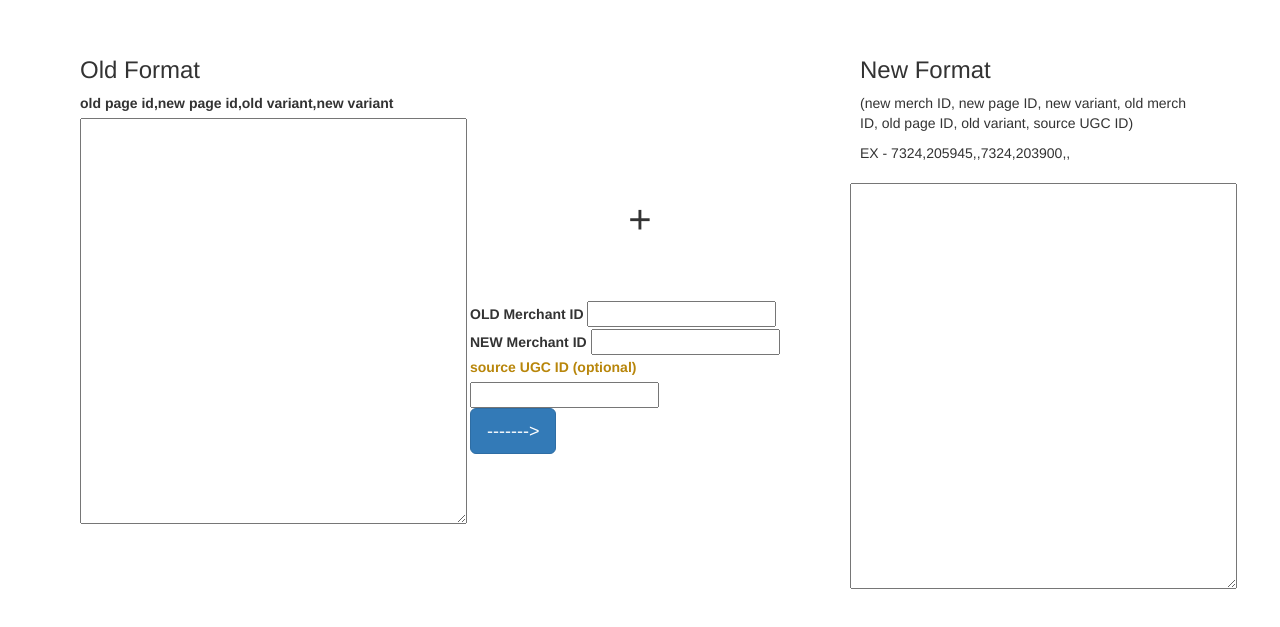
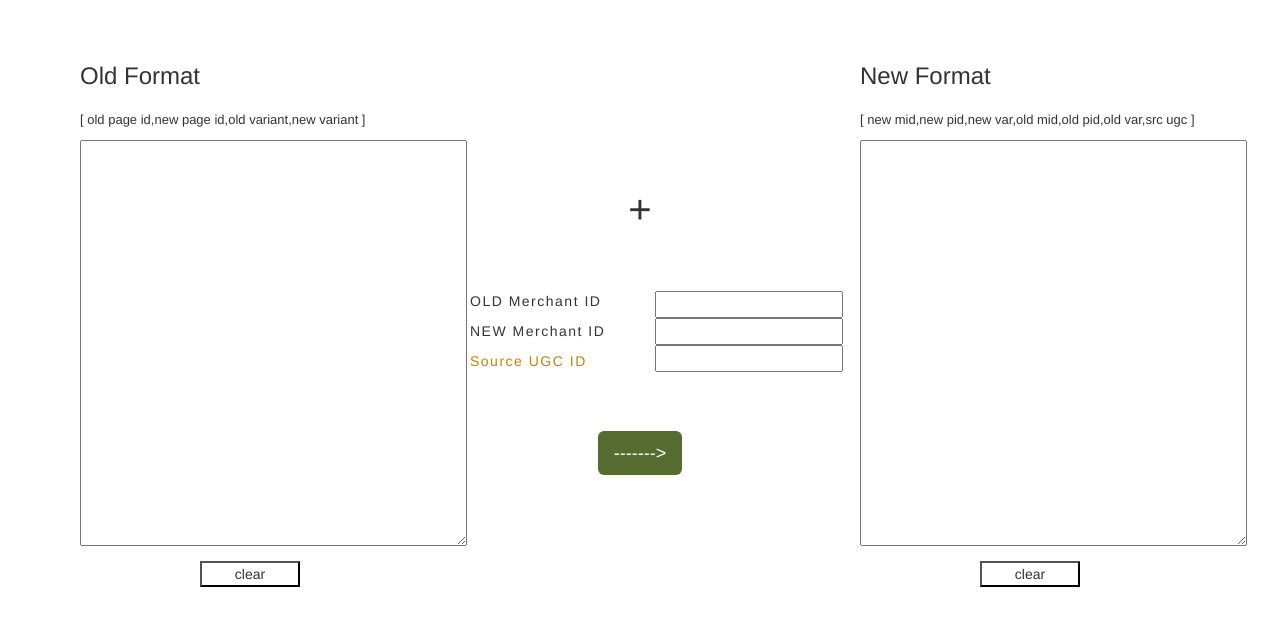
Before and after one commit to TrRo26/PIDMFT, a website with bundled scripts: page index.html in a window 1280 px wide. Shown: the part 83-710 px from the top of the page. Built offline with nearby package versions, Linux system fonts and the light colour scheme.

Commit message:
Polish styling

```diff
--- a/bundle.js
+++ b/bundle.js
@@ -888,22 +888,25 @@ var Baby = require('babyparse')
 // browserify pidmft.js > bundle.js
 
 $('.format-btn').on('click', function() {
+	var oldData = $('.old-data').val().trim()
 	var oldMID = $('.old-mid').val().trim()
 	var newMID = $('.new-mid').val().trim()
-	var oldData = $('.old-data').val()
+	var srcUGC = $('.src-ugc').val().trim()
+	console.log(oldData)
 	console.log(oldMID)
 	console.log(newMID)
-	console.log(oldData)
+	console.log(srcUGC)
+
 	console.log("---------------------")
 
 	parsed = (Baby.parse(oldData)).data;
-	convertedData = reFormat(parsed, oldMID, newMID)
+	convertedData = reFormat(parsed, oldMID, newMID, srcUGC)
 
 	prettyPrint(convertedData)
 
 })
 
-function reFormat(parsedData, oldMID, newMID) {
+function reFormat(parsedData, oldMID, newMID, srcUGC) {
 	var convertedArr = []
 	for (i=0; i<parsedData.length; i++) {
 		var oldPID = parsedData[i][0]
@@ -912,7 +915,7 @@ function reFormat(parsedData, oldMID, newMID) {
 		var newVAR = parsedData[i][3]
 
 		var lineResult = newMID + "," + newPID + "," + newVAR + "," +
-										 oldMID + "," + oldPID + "," + oldVAR + ","
+										 oldMID + "," + oldPID + "," + oldVAR + "," + srcUGC
 
 		convertedArr.push(lineResult)
 	}
--- a/custom.css
+++ b/custom.css
@@ -2,24 +2,69 @@
 	text-align: center;
 	padding: 20px;
 }
+/*--------------------------*/
 .old-container, .plus-container, .new-container {
 	padding: 10px;
 }
+/*--------------------------*/
 .old-container {
-
 }
+.old-data {
+	/*position: absolute;*/
+	top: 150px;
+}
+/*--------------------------*/
 .plus-container {
-
-}
-.new-container {
-
 }
 .plus {
-	padding-top: 140px;
+	padding-top: 130px;
 	padding-bottom: 50px;
 	text-align: center;
 	font-size: 40px;
 }
-.UGC-ID {
+.plus-label {
+	left: 15px;
+	letter-spacing: 1.5px;
+}
+.inpt {
+	padding: 1.5px;
+}
+.ugc-id {
 	color: darkgoldenrod;
 }
+/*--------------------------*/
+.new-container {
+}
+.new-data {
+	/*position: absolute;*/
+	top: 150px;
+}
+/*--------------------------*/
+.title {
+	padding-top: 6px;
+	padding-bottom: 12px;
+}
+.descriptor {
+	font-size: 13px;
+}
+.the-button-container {
+	padding-top: 50px;
+	text-align: center;
+}
+.format-btn {
+	transition: background 0.8s ease;
+	background: darkolivegreen;
+	border: none;
+}
+.format-btn:hover {
+	transition: background 0.8s ease;
+	background: darkkhaki;
+}
+.lil-button-container {
+	padding-top: 10px;
+	text-align: center;
+}
+.lil-button {
+	width: 100px;
+	background: none;
+}
--- a/index.html
+++ b/index.html
@@ -8,7 +8,7 @@
 	<!-- JQUERY -->
 	<script src="https://code.jquery.com/jquery-3.2.1.min.js"></script>
 	<!-- BOOTSTRAP -->
- 	<link rel="stylesheet" href="https://maxcdn.bootstrapcdn.com/bootstrap/3.3.1/css/bootstrap.min.css">
+ 	<link rel="stylesheet" href="https://maxcdn.bootstrapcdn.com/bootstrap/3.3.7/css/bootstrap.min.css">
  	<link rel="stylesheet" href="./custom.css">
 </head>
 
@@ -24,38 +24,48 @@
 
 			<div class="col-md-4">
 				<div class="old-container">
-					<h3>Old Format</h3>
-					<label>old page id,new page id,old variant,new variant</label><br>
+					<h3 class="title">Old Format</h3>
+					<p class="descriptor">[ old page id,new page id,old variant,new variant ]</p>
 					<textarea class="old-data" rows="20" cols="45"></textarea>
+					<div class="lil-button-container">
+						<button type="button" class="lil-button">clear</button>
+					</div>
 				</div>
 			</div>
 
 			<div class="col-md-4">
 				<div class="plus-container">
 					<h3 class="plus">+</h3>
-					<div>
-						<label>OLD Merchant ID</label>
-						<input type="" class="old-mid">
+					<div class="row">
+
+						<div class="col-md-6">
+							<p class="plus-label">OLD Merchant ID</p>
+							<p class="plus-label">NEW Merchant ID</p>
+							<p class="plus-label ugc-id">Source UGC ID</p>
+						</div>
+
+						<div class="col-md-6">
+							<input class="old-mid inpt">
+							<input class="new-mid inpt">
+							<input class="src-ugc inpt">
+						</div>
+
 					</div>
-					<div>
-						<label>NEW Merchant ID</label>
-						<input type="textarea" class="new-mid">
+					<div class="the-button-container">
+						<button type="button" class="btn btn-primary btn-lg format-btn"> -------> </button>
 					</div>
-					<div class="UGC-ID">
-						<label>source UGC ID (optional)</label>
-						<input type="textarea" name="">
-					</div>
-					<button type="button" class="btn btn-primary btn-lg"> -------> </button>
 				</div>
 			</div>
 
 			<div class="col-md-4">
 				<div class="new-container">
-					<h3>New Format</h3>
-					<p>(new merch ID, new page ID, new variant, old merch ID, old page ID, old variant, source UGC ID)</p>
-					<p>EX - 7324,205945,,7324,203900,, </p>
+					<h3 class="title">New Format</h3>
+					<p class="descriptor">[ new mid,new pid,new var,old mid,old pid,old var,src ugc ]</p>
+					<textarea class="new-data" rows="20" cols="45"></textarea>
+					<div class="lil-button-container">
+						<button type="button" class="lil-button">clear</button>
+					</div>
 				</div>
-				<textarea class="new-data" rows="20" cols="45"></textarea>
 			</div>
 
 		</div>
```
Also changed, not shown: pidmft.js (+8 -5 lines).
